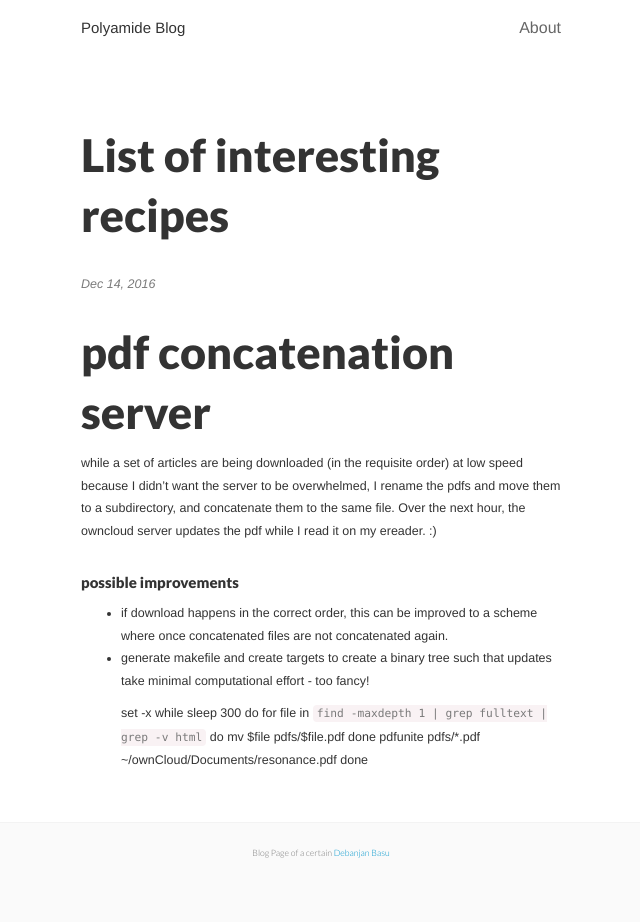
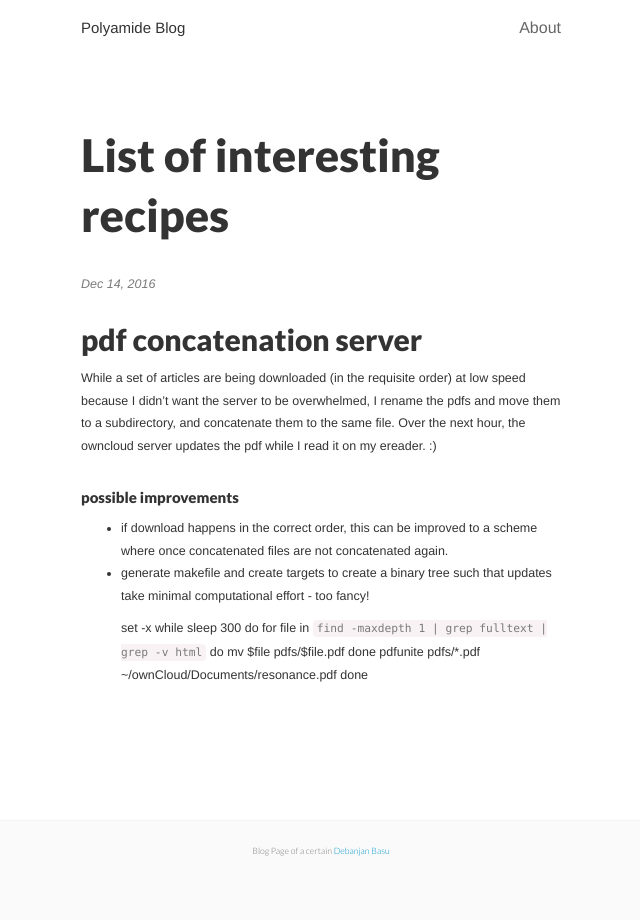
Before and after one commit to d3banjan/d3banjan.github.io, a Jekyll site: the page built from _posts/2016-12-14-list-of-recipes.md, in a window 1280 px wide. Shown: the whole page, without its empty margins (319-959 px from the left). Built offline with Jekyll 4.4.1, drawn with Linux system fonts in a browser that asks for light colours.

Commit message:
markdown edits

```diff
--- a/_posts/2016-12-14-list-of-recipes.md
+++ b/_posts/2016-12-14-list-of-recipes.md
@@ -6,8 +6,9 @@ category: software
 tags: notes linux
 ---
 
-# pdf concatenation server
-while a set of articles are being downloaded (in the requisite order) at low speed because I didn't want the server to be overwhelmed, I rename the pdfs and move them to a subdirectory, and concatenate them to the same file. Over the next hour, the owncloud server updates the pdf while I read it on my ereader. :)
+## pdf concatenation server
+While a set of articles are being downloaded (in the requisite order) at low speed because I didn't want the server to be overwhelmed, I rename the pdfs and move them to a subdirectory, and concatenate them to the same file. Over the next hour, the owncloud server updates the pdf while I read it on my ereader. :)
+
 ### possible improvements
 - if download happens in the correct order, this can be improved to a scheme where once concatenated files are not concatenated again.
 - generate makefile and create targets to create a binary tree such that updates take minimal computational effort - too  fancy!
```
